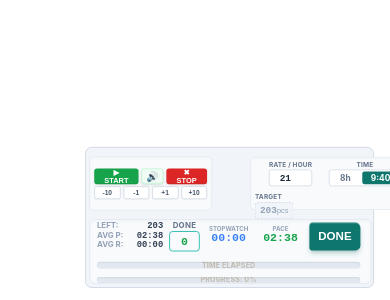
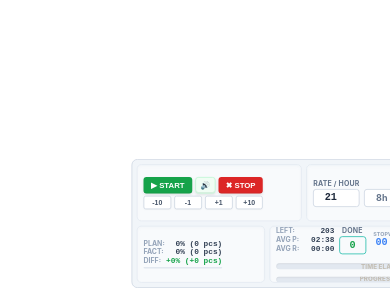
Before and after one commit to agr555/counter-app, a Next.js app: page / in a window 390 px wide. Shown: the part 544-844 px from the top of the page. Built offline with nearby package versions, Linux system fonts and the light colour scheme.

Commit message:
adaptive new6

```diff
--- a/app/widget.module.css
+++ b/app/widget.module.css
@@ -342,31 +342,30 @@
       margin-bottom: 8px;
     }
   }
-
-  /* СТУПЕНЬ 2: Точки "840" и "720" (работает от 1100px до 501px) — ЖЕЛЕЗОБЕТОННЫЕ 2 РЯДА */
-@media (max-width: 1100px) and (min-width: 501px) {
+/* СТУПЕНЬ 2: Точки "840", "720", "500" и мобильные (Меньше 1100px) — ЖЕЛЕЗОБЕТОННЫЕ 2 РЯДА ДЛЯ ВСЕХ ЭКРАНОВ */
+@media (max-width: 1100px) {
     .widgetContainer {
       transform: scale(1) !important;
       display: flex !important;
       flex-direction: row !important;
       flex-wrap: wrap !important;  /* Принудительно включаем перенос блоков на 2 ряда */
       height: auto !important;     /* Разрешаем контейнеру расти вверх, спасая кнопки от урезания */
-      max-width: 500px !important; /* Ограничиваем ширину, заставляя блоки разбиться 2 на 2 */
+      max-width: 510px !important; /* Ограничиваем ширину, заставляя блоки разбиться строго 2 на 2 */
       gap: 6px !important;
       padding: 6px !important;
       background-color: #f1f5f9 !important;
       border: 1px solid #cbd5e1 !important;
-      margin-left: auto !important; /* Идеально центрируем в правой зоне */
-      margin-right: 16px !important;
+      margin-left: auto !important; /* Идеально центрируем в правой рабочей зоне */
+      margin-right: 16px !important; /* Постоянный отступ от полосы прокрутки экрана */
       align-items: stretch !important;
-      overflow: visible !important; /* Отключаем обрезание букв по краям */
+      overflow: visible !important; /* Полностью отключаем обрезание букв и кнопок по краям */
     }
 
     .concaveBlock {
-      height: 76px !important;      /* НАМЕРТВО ФИКСИРУЕМ ВЫСОТУ КАЖДОГО БЛОКА В 76px */
+      height: 76px !important;      /* ЖЕСТКО ФИКСИРУЕМ ВЫСОТУ КАЖДОГО БЛОКА — ЗАЩИТА ОТ СПЛЮЩИВАНИЯ */
       box-sizing: border-box !important;
       padding: 0 8px !important;
-      flex: none !important;        /* Запрещаем браузеру произвольно менять ширину */
+      flex: none !important;        /* Запрещаем браузеру произвольно ужимать блоки по ширине */
     }
 
     /* РЯД 1 (ВЕРХНИЙ ЭТАЖ): Кнопки управления и Настройки */
@@ -382,72 +381,43 @@
     /* РЯД 2 (НИЖНИЙ ЭТАЖ): План/Факт и ваш идеальный Блок 4 */
     .widgetContainer > .concaveBlock:nth-child(2) {
       order: 3 !important;
-      width: calc(35% - 3px) !important; /* Блок статистики плана (Блок 2) — опускается вниз слева */
+      width: calc(35% - 3px) !important; /* Блок статистики плана (Блок 2) — всегда на экране слева */
     }
     .widgetContainer > .concaveBlock:nth-child(4) {
       order: 4 !important;
       width: calc(65% - 3px) !important; /* Блок таймеров и DONE (Блок 4) — зафиксирован внизу справа */
     }
 
-    /* Принудительно восстанавливаем оригинальные размеры внутренних элементов для Ступени 2 */
+    /* Жёстко возвращаем оригинальные размеры внутренним элементам (защита от прыгающих отступов) */
     .toggleContainer { height: 24px !important; min-width: 94px !important; }
     .radioLabel { font-size: 0.75rem !important; width: 45px !important; }
     .slider { width: 45px !important; height: calc(100% - 4px) !important; }
     .radioInput[value="9h40m"]:checked ~ .slider { transform: translateX(45px) !important; }
     .gridRow { height: 22px !important; }
     .shadowBtn { height: 22px !important; font-size: 0.65rem !important; }
+
+    /* Кнопка DONE сохраняет свои идеальные отступы внутри Блока 4 */
+    .dDoneBtn {
+      margin-right: 0 !important;
+    }
   }
 
-  /* СТУПЕНЬ 3: Мобильные телефоны (меньше 500px) — ультра-компактная сетка */
-  @media (max-width: 500px) {
-    /* Прячем Блок 2 только на mobile из-за физической нехватки ширины экрана смартфона */
-    .widgetContainer > .concaveBlock:nth-child(2) {
-      display: none !important;
+  /* СТУПЕНЬ 3: Смартфоны (меньше 520px, включая 492px и 488px) — изящно масштабируем готовый двухрядный бокс */
+  @media (max-width: 520px) {
+    .widgetContainer {
+      /* Вместо ломающейся сетки мы просто плавно уменьшаем красивый двухрядный виджет на 15% */
+      transform: scale(0.85) !important;
+      transform-origin: bottom right !important;
+      margin-right: 12px !important;
     }
-
-    .widgetContainer {
-      display: grid !important;
-      grid-template-columns: 145px 1fr !important;
-      grid-template-rows: auto auto !important;
-      max-width: 340px !important;
-      width: 340px !important;
-      height: auto !important;
-      gap: 4px !important;
-      padding: 4px !important;
-      background-color: #f1f5f9 !important;
-      border: 1px solid #cbd5e1 !important;
-      margin-right: 12px !important;
-      margin-left: auto !important;
-      overflow: visible !important;
-    }
-
-    .concaveBlock { box-sizing: border-box !important; height: 76px !important; }
-
-    /* Блок управления (Блок 3) — Слева */
-    .widgetContainer > .concaveBlock:nth-child(3) {
-      grid-column: 1 !important; grid-row: 1 !important;
-      width: 172px !important; transform: scale(0.84) !important; transform-origin: left center !important; margin-right: -27px !important;
-    }
-
-    /* Блок настроек (Блок 1) — Справа, перестраивается во внутренние 2 ряда */
-    .widgetContainer > .concaveBlock:nth-child(1) {
-      grid-column: 2 !important; grid-row: 1 !important;
-      width: 122% !important; transform: scale(0.82) !important; transform-origin: right center !important; padding: 4px 6px !important;
-    }
-
-    .widgetContainer > .concaveBlock:nth-child(1) .configGrid {
-      display: grid !important; grid-template-columns: 1fr 1fr !important; grid-template-rows: auto auto !important; row-gap: 3px !important; column-gap: 4px !important; align-items: center !important; justify-content: center !important;
-    }
-
-    /* Блок таймеров и DONE (Блок 4) — Нижний длинный этаж */
-    .widgetContainer > .concaveBlock:nth-child(4) { grid-column: span 2 !important; grid-row: 2 !important; width: 100% !important; }
   }
 
-  /* СТУПЕНЬ 4: Маленькие смартфоны (меньше 380px) */
-  @media (max-width: 380px) {
+  /* СТУПЕНЬ 4: Маленькие или старые телефоны (меньше 390px) */
+  @media (max-width: 390px) {
     .widgetContainer {
-      transform: scale(0.85) !important;
+      /* Пропорционально сжимаем на 25%, чтобы гарантированно влезть в любой узкий экран */
+      transform: scale(0.75) !important;
       transform-origin: bottom right !important;
-      margin-right: 4px !important;
+      margin-right: 8px !important;
     }
   }
```
